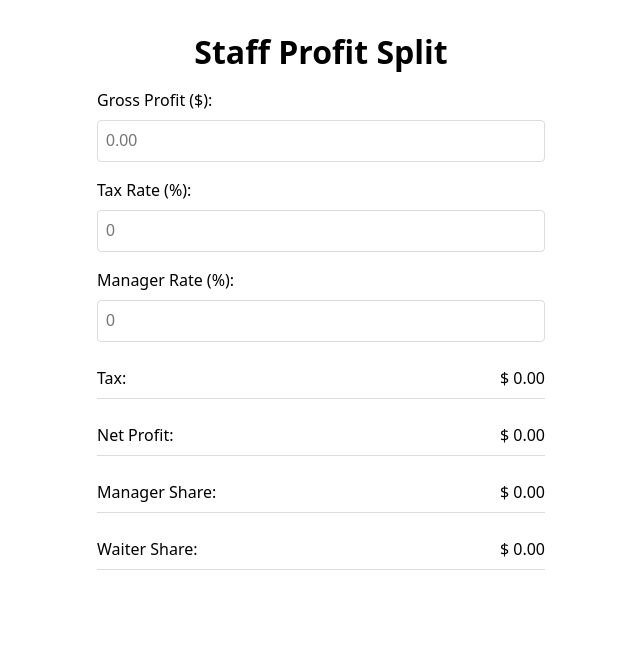
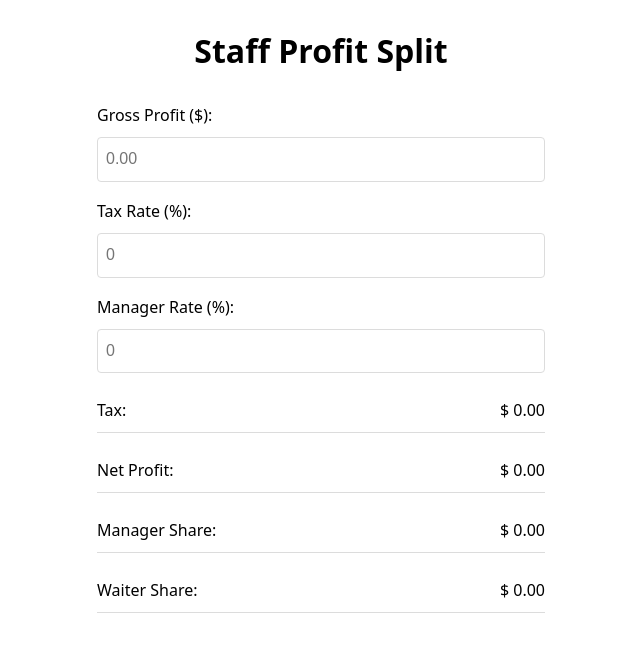
Before and after one commit to robzao/staff-profit-split, a plain HTML site: page index.html in a window 1280 px wide. Shown: the whole page, without its empty margins (319-959 px from the left). Drawn offline with Linux system fonts and the light colour scheme.

Commit message:
Update style

```diff
--- a/styles.css
+++ b/styles.css
@@ -1,3 +1,9 @@
+:root {
+  --font-size-h1: 2rem;
+  --line-height-primary: 1.681793;
+  --line-height-secondary: 1.189207;
+}
+
 *,
 ::before,
 ::after {
@@ -14,7 +20,7 @@
 body {
   font-family: system-ui, sans-serif; /* Ajustado para a forma solicitada */
   font-size: 1rem;
-  line-height: 1.5;
+  line-height: var(--line-height-primary);
 }
 
 .container {
@@ -24,10 +30,10 @@ body {
 }
 
 h1 {
-  font-size: 2rem;
+  font-size: var(--font-size-h1);
   font-weight: 700;
-  line-height: 1.25;
-  margin-bottom: 1rem;
+  line-height: var(--line-height-secondary);
+  margin-bottom: 2rem;
   text-align: center;
 }
 
```
